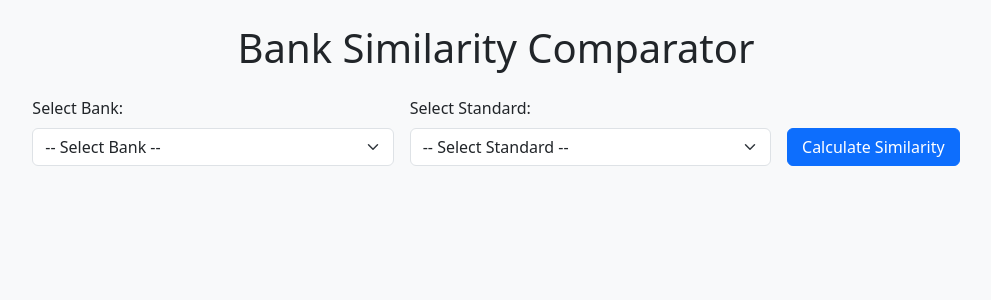
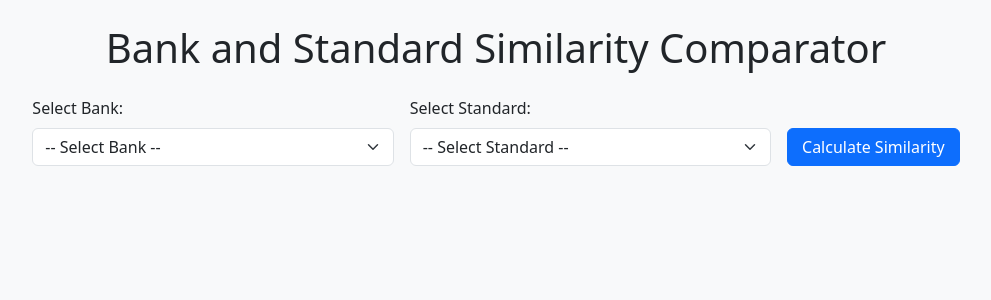
Before and after one commit to Lily-WangQian/Lily-WangQian-AzureWeb_Upload1, a Flask app: page / in a window 1280 px wide. Shown: the top 300 px of the page, without its empty margins (144-1135 px from the left). Run offline with Flask 3, Linux system fonts and the light colour scheme; parts of the project's set-up code (start-up, migrations or seed data) failed here and were passed over.

Commit message:
Update index.html

```diff
--- a/templates/index.html
+++ b/templates/index.html
@@ -2,12 +2,12 @@
 <html lang="en">
 <head>
     <meta charset="UTF-8">
-    <title>Bank Similarity Comparator</title>
+    <title>Bank and Standard Similarity Comparator</title>
     <link rel="stylesheet" href="https://cdn.jsdelivr.net/npm/bootstrap@5.3.0/dist/css/bootstrap.min.css">
 </head>
 <body class="bg-light p-4">
     <div class="container">
-        <h1 class="mb-4 text-center">Bank Similarity Comparator</h1>
+        <h1 class="mb-4 text-center">Bank and Standard Similarity Comparator</h1>
 
         <form method="POST" action="/calculate" class="row g-3 justify-content-center">
             <div class="col-md-4">
```
